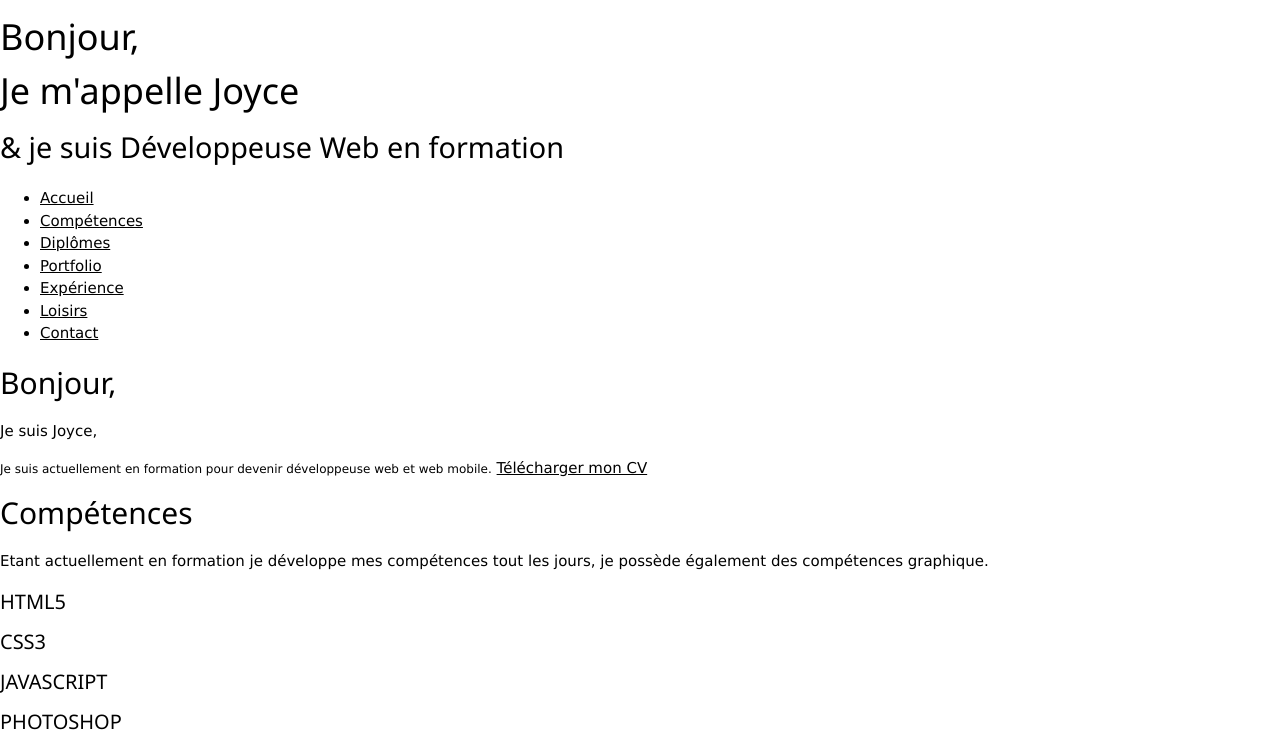
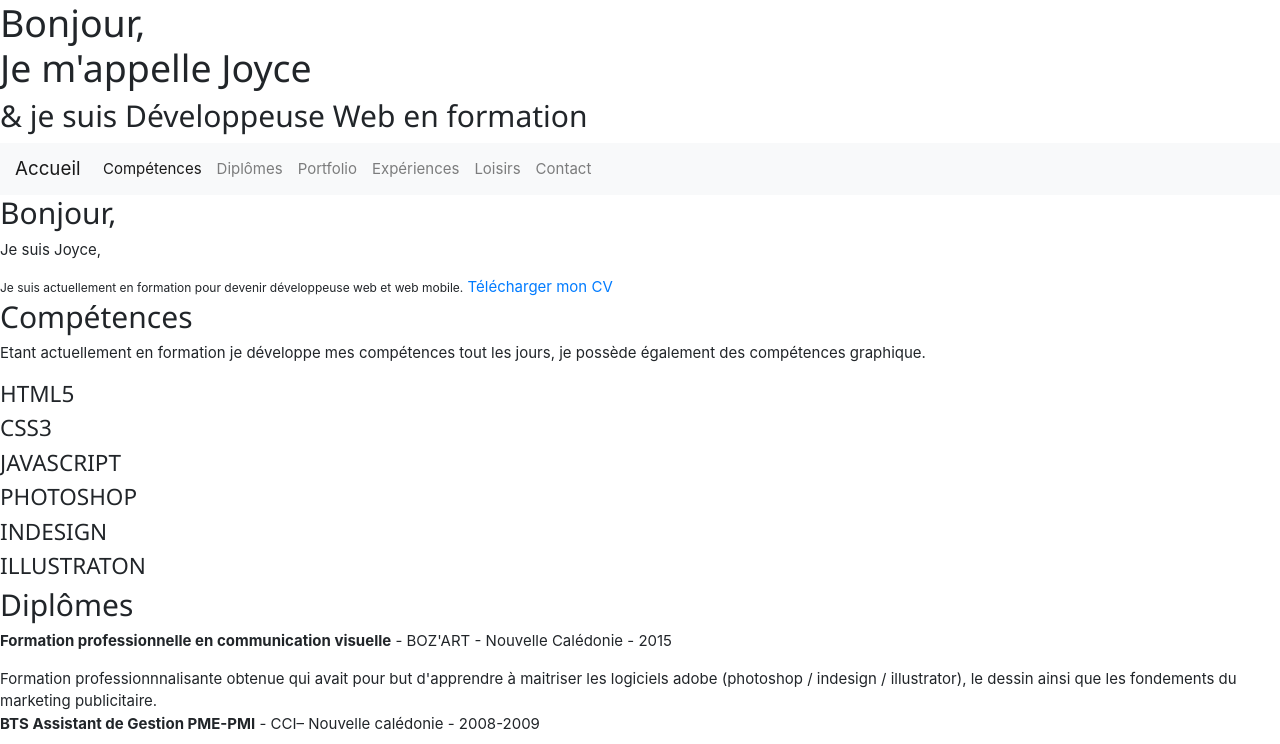
Before and after one commit to joycemathieu/cv, a plain HTML site: page index.html in a window 1280 px wide. Shown: the top 744 px of the page. Drawn offline with nearby package versions, Linux system fonts and the light colour scheme.

Commit message:
Update index.html

```diff
--- a/index.html
+++ b/index.html
@@ -3,7 +3,7 @@
 <html lang="fr">
     <head>
         <meta charset="utf-8" />
-        <meta name="viewport" content="width=device-width, initial-scale=1">
+        <meta name="viewport" content="width=device-width, initial-scale=1, shrink-to-fit=no">
         <meta name="description" content="CV développeuse Web : création et développement de sites et d'applications Web. HTML5, CSS3, JQuery, Bootstrap, PHP, Angular,..." />
         <meta name="Keywords" content="Joyce MATHIEU, développeur, développeuse, développeur web, développeuse web, web, CV, site CV, site, web mobile, html5, css3, jquery, php, angular" />
 
@@ -11,6 +11,7 @@
 
         <link rel="stylesheet" href="style.css"/>
         <link rel="stylesheet" href="/lib/w3.css">
+        <link rel="stylesheet" href="https://cdn.jsdelivr.net/npm/bootstrap@4.6.0/dist/css/bootstrap.min.css" integrity="sha384-B0vP5xmATw1+K9KRQjQERJvTumQW0nPEzvF6L/Z6nronJ3oUOFUFpCjEUQouq2+l" crossorigin="anonymous">
     </head>
 
     <body>
@@ -23,36 +24,34 @@
                     & je suis Développeuse Web en formation
                     </small>
                 </h1>
-                <ul id="menu">
-                    <li>
-                        <a class="nav-link" href="#accueil">
-                            Accueil                            </a>
+                <nav class="navbar navbar-expand-lg navbar-light bg-light">
+                    <a class="navbar-brand" href="#accueil">Accueil</a>
+                    <button class="navbar-toggler" type="button" data-toggle="collapse" data-target="#navbarSupportedContent" aria-controls="navbarSupportedContent" aria-expanded="false" aria-label="Toggle navigation">
+                      <span class="navbar-toggler-icon"></span>
+                    </button>
+
+                    <div class="collapse navbar-collapse" id="navbarSupportedContent">
+                      <ul class="navbar-nav mr-auto">
+                        <li class="nav-item active">
+                          <a class="nav-link" href="#competences">Compétences <span class="sr-only">(current)</span></a>
                         </li>
-                    <li>
-                        <a class="nav-link" href="#competences">
-                            Compétences                            </a>
+                        <li class="nav-item">
+                          <a class="nav-link" href="#diplomes">Diplômes</a>
                         </li>
-                    <li>
-                        <a class="nav-link" href="#diplomes">
-                            Diplômes                            </a>
+                        <li class="nav-item">
+                            <a class="nav-link" href="#portfolio">Portfolio</a>
                         </li>
-                    <li>
-                        <a class="nav-link" href="#portfolio">
-                            Portfolio                            </a>
+                        <li class="nav-item">
+                            <a class="nav-link" href="#xp">Expériences</a>
                         </li>
-                    <li>
-                        <a class="nav-link" href="#xp">
-                            Expérience                            </a>
+                        <li class="nav-item">
+                            <a class="nav-link" href="#loisirs">Loisirs</a>
                         </li>
-                    <li>
-                        <a class="nav-link" href="#loisirs">
-                            Loisirs                            </a>
-                    </li>
-                    <li>
-                        <a class="nav-link" href="#contact">
-                            Contact                            </a>
+                        <li class="nav-item">
+                            <a class="nav-link" href="#contact">Contact</a>
                         </li>
                       </ul>
+                    </div>
             </nav>
         </header>
 
@@ -272,5 +271,7 @@
                 <input type="submit" value="Envoyer">
             </form>
         </section>
+        <script src="https://code.jquery.com/jquery-3.5.1.slim.min.js" integrity="sha384-DfXdz2htPH0lsSSs5nCTpuj/zy4C+OGpamoFVy38MVBnE+IbbVYUew+OrCXaRkfj" crossorigin="anonymous"></script>
+        <script src="https://cdn.jsdelivr.net/npm/bootstrap@4.6.0/dist/js/bootstrap.bundle.min.js" integrity="sha384-Piv4xVNRyMGpqkS2by6br4gNJ7DXjqk09RmUpJ8jgGtD7zP9yug3goQfGII0yAns" crossorigin="anonymous"></script>
     </body>
 </html>
```
Lines whose indentation alone changed are shown as unchanged.
